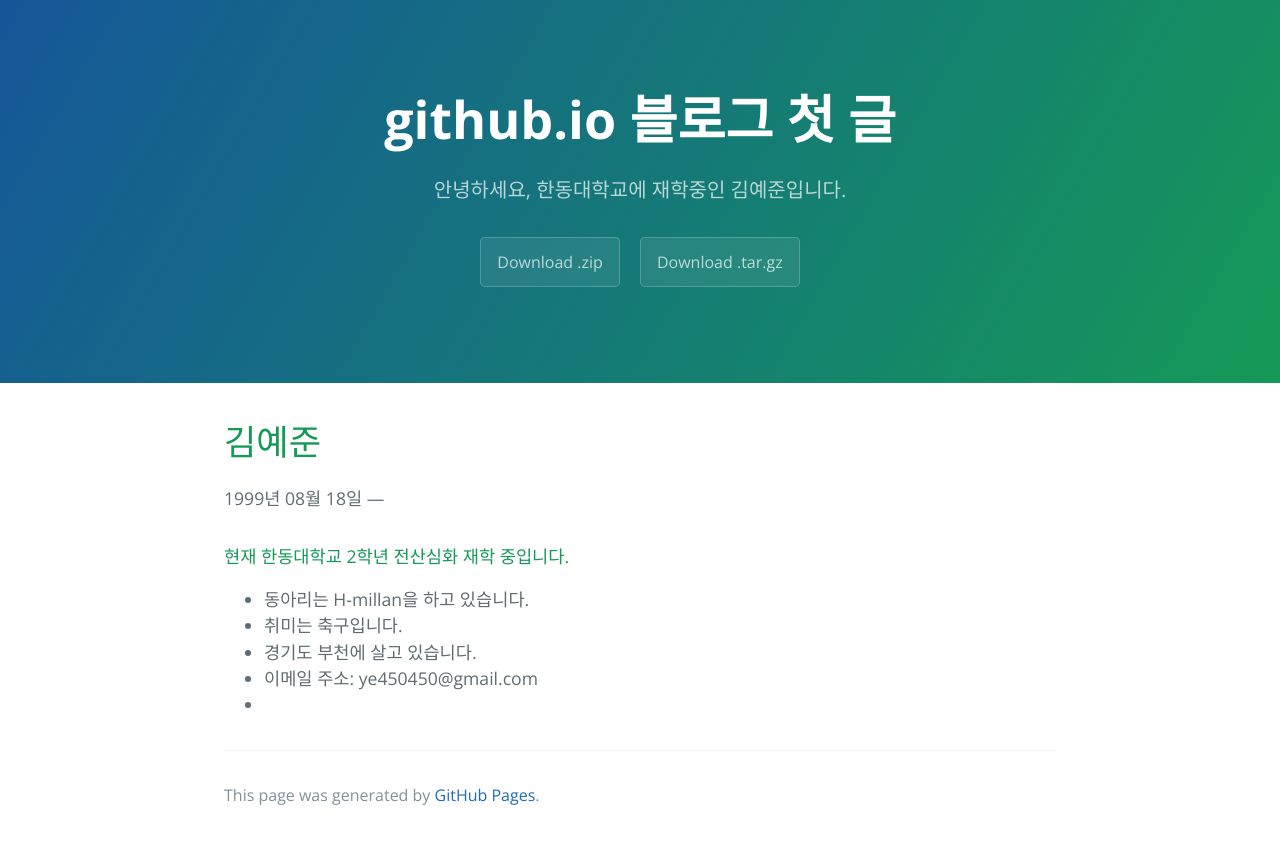
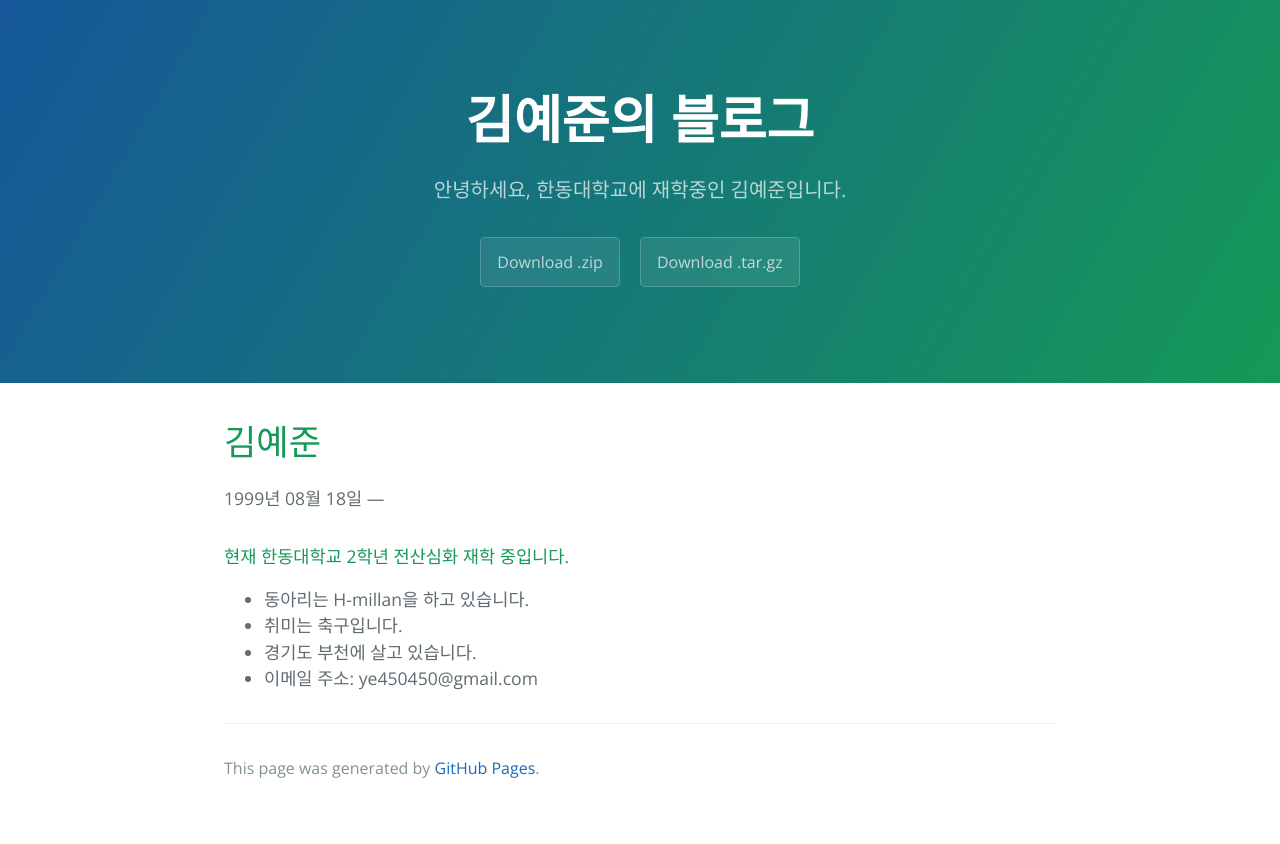
Before and after one commit to s21900156/s21900156.github.io, a Jekyll site: the page built from post.md, in a window 1280 px wide. Shown: the top 844 px of the page. Built offline with Jekyll 4.4.1, drawn with Linux system fonts in a browser that asks for light colours.

Commit message:
Update post.md

```diff
--- a/post.md
+++ b/post.md
@@ -1,12 +1,12 @@
 ---
 layout: default
-title:  "github.io 블로그  첫 글"
+title:  {{ page.title }}
 excerpt: "github.io 블로그 첫 글 작성해봅니다."
 categories:
   - Blog
 tags:
   - Blog
-last_modified_at: 2019-04-13T08:06:00-05:00
+last_modified_at: {{ page.last_modified_at }}
 ---
 김예준
 =============================
@@ -17,4 +17,3 @@ last_modified_at: 2019-04-13T08:06:00-05:00
 + 취미는 축구입니다.
 + 경기도 부천에 살고 있습니다.
 + 이메일 주소: ye450450@gmail.com
-+
```
